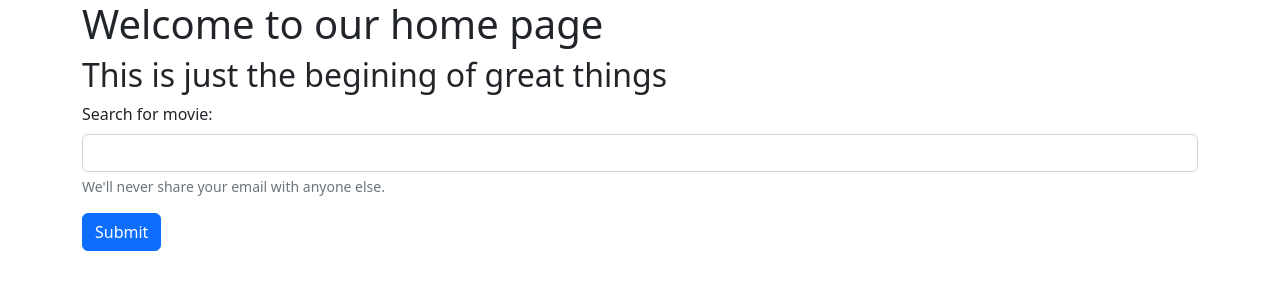
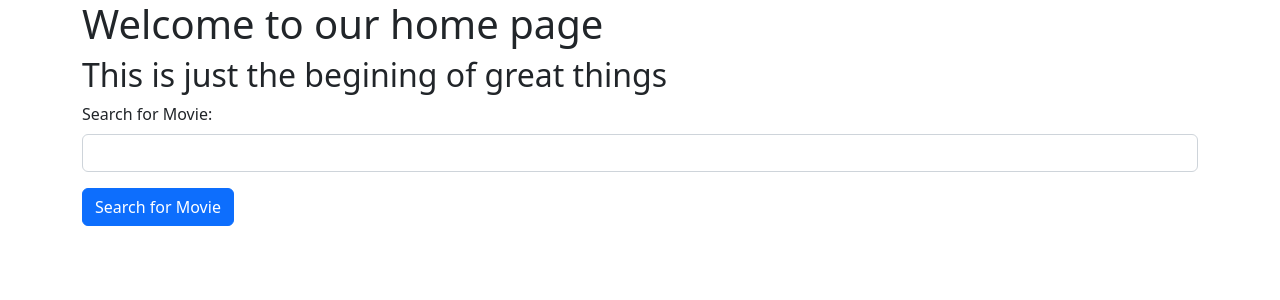
Before and after one commit to ayosamobitade/Movie-Reviews-App, a Django app: page / in a window 1280 px wide. Shown: the top 300 px of the page. Run offline with Django 4.2, Linux system fonts and the light colour scheme.

Commit message:
working on the movie app

```diff
--- a/movie/templates/movie/home.html
+++ b/movie/templates/movie/home.html
@@ -8,11 +8,10 @@
 {% block content %}
 <form action="{% url 'homepage' %}">
     <div class="mb-3">
-      <label for="exampleInputEmail1" class="form-label">Search for movie:</label>
-      <input type="email" class="form-control" id="exampleInputEmail1" aria-describedby="emailHelp">
-      <div id="emailHelp" class="form-text">We'll never share your email with anyone else.</div>
+      <label for="searchMovie" class="form-label">Search for Movie:</label>
+      <input type="text" name="searchMovie" class="form-control" id="exampleInputEmail1" aria-describedby="emailHelp">
     </div>
-    <button type="submit" class="btn btn-primary">Submit</button>
+    <button type="submit" class="btn btn-primary">Search for Movie</button>
   </form>
 
 
--- a/movie/urls.py
+++ b/movie/urls.py
@@ -1,10 +1,10 @@
 from django.urls import path
-from .views import MovieView, home, about
+from .views import MovieHomeView, about
 
 
 urlpatterns = [
-    path('movie', MovieView, name = "home"),
-    path('', home, name = 'homepage'),
+
+    path('', MovieHomeView, name = 'homepage'),
     path('about/', about, name = 'aboutpage')
 
 ]
--- a/movie/views.py
+++ b/movie/views.py
@@ -2,14 +2,13 @@ from django.shortcuts import render
 
 # Create your views here.
 
-def home(request):
+def MovieHomeView(request):
     name = 'Ayobami'
     return render(request, "movie/home.html",
     {'name':name
     })
 
-def MovieView(request):
-    return render(request, 'movie/home.html')
+
 
 def about(request):
     return render(request, 'movie/about.html')
```
